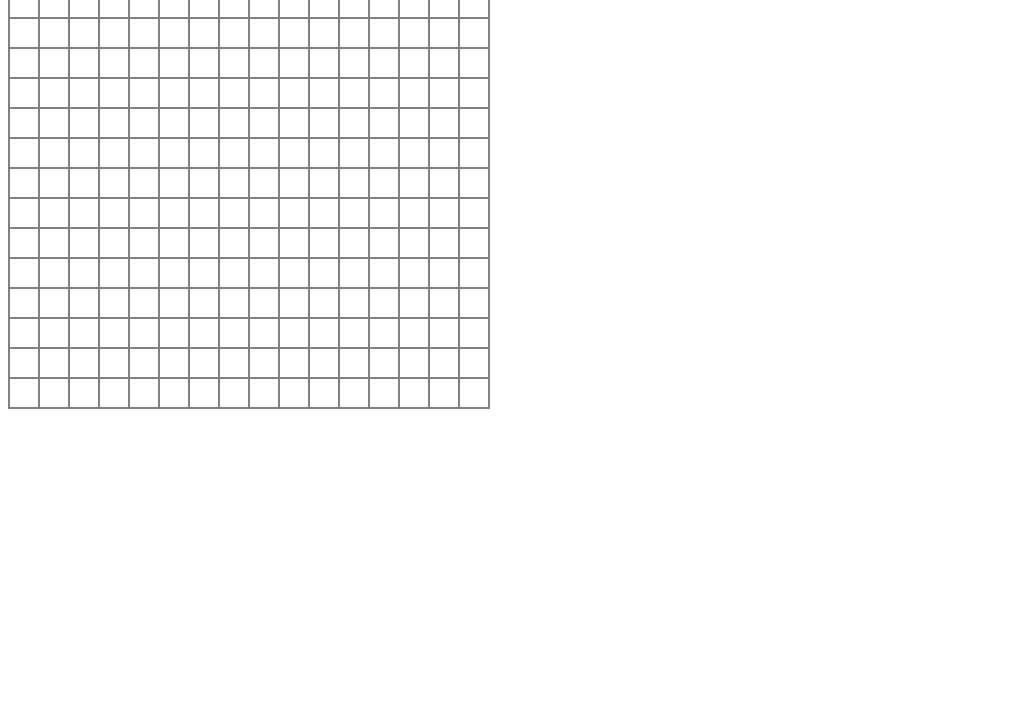
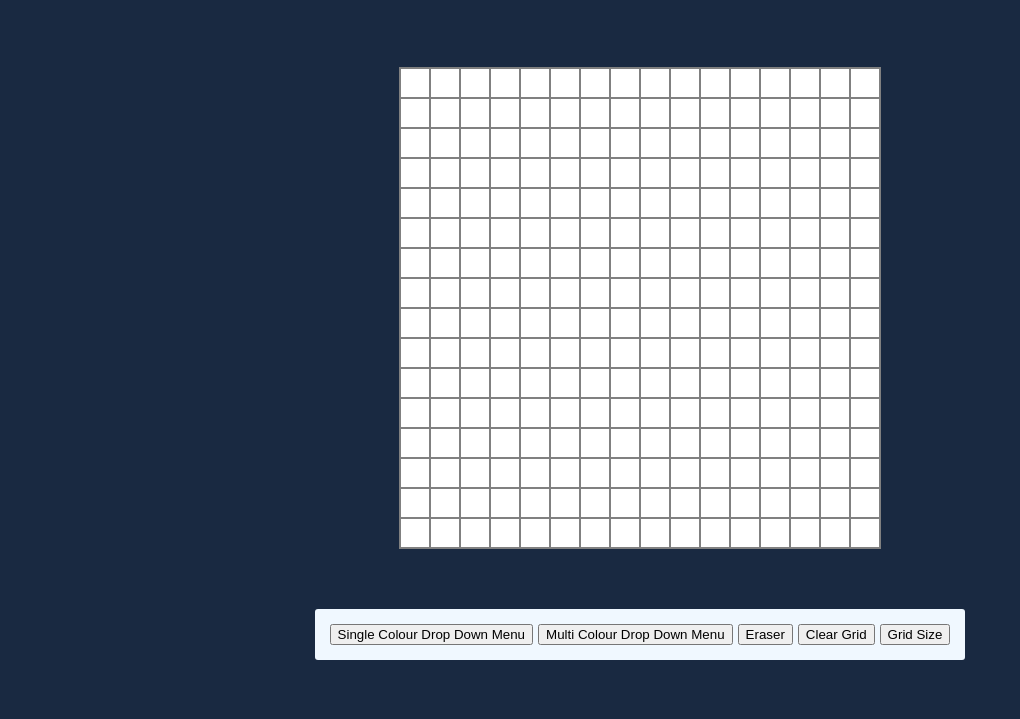
Before and after one commit to elijah10kim/etch-a-sketch, a plain HTML site: page index.html in a window 1280 px wide. Shown: the part 81-800 px from the top of the page, without its empty margins (0-1020 px from the left). Drawn offline with Linux system fonts and the light colour scheme.

Commit message:
created menu element and added background

```diff
--- a/index.html
+++ b/index.html
@@ -8,7 +8,15 @@
     <link rel="stylesheet" href="style.css">
 </head>
 <body>
+    <h1>Etch a sketch</h1>
     <div id="grid"></div>
+    <div id="menu-container">
+        <button id="single-colour">Single Colour Drop Down Menu</button>
+        <button id="multi-colour">Multi Colour Drop Down Menu</button>
+        <button id="eraser">Eraser</button>
+        <button id="clear-grid">Clear Grid</button>
+        <button id="grid-size">Grid Size</button>
+    </div>
     <script src="script.js"></script>
 </body>
 </html>
--- a/style.css
+++ b/style.css
@@ -1,10 +1,29 @@
+body {
+    display: flex;
+    flex-direction: column;
+    align-items: center;
+    justify-content: space-between;
+    background-color: #192941;
+    color:white;
+    row-gap: 60px;
+}
+
 #grid {
     display: grid;
     height: 60vh;
     width: 60vh;
     border: 1px grey solid;
+    background-color: white;
 }
 
 .grid-square {
     border: 0.5px grey solid;
 }
+
+#menu-container {
+    display: flex;
+    background-color: aliceblue;
+    border-radius: 3px;
+    column-gap: 5px;
+    padding: 15px;
+}
```
